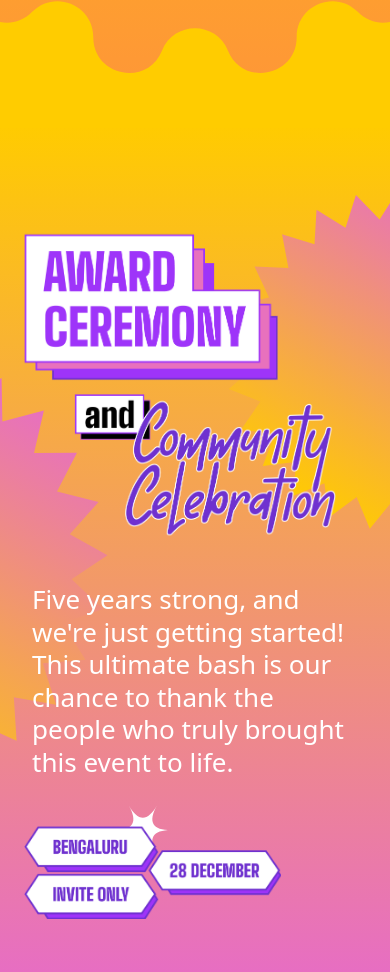
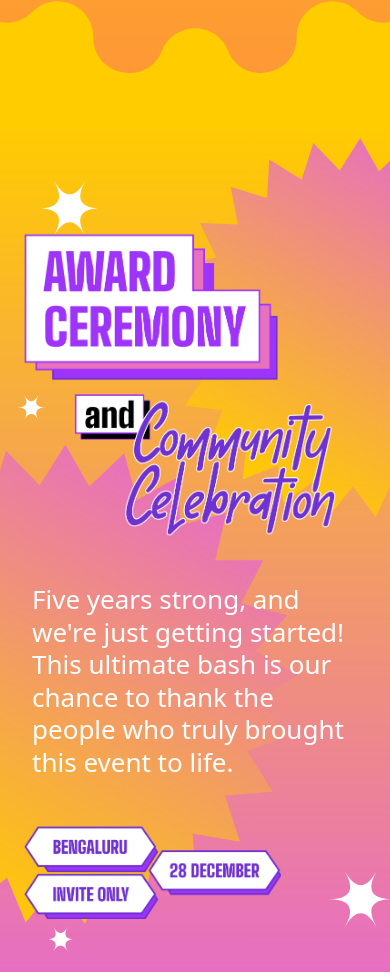
Before and after one commit to Hack-This-Fall/Hack-This-Fall-2025, a Next.js app: page / in a window 390 px wide. Shown: the part 1358-2330 px from the top of the page. Built offline with nearby package versions, Linux system fonts and the light colour scheme; a web font is replaced by a local one.

Commit message:
fix: immersion

```diff
--- a/src/app/globals.css
+++ b/src/app/globals.css
@@ -210,3 +210,11 @@
   background-repeat: no-repeat; /* Prevents image repetition */
   /* background-attachment: fixed; Keeps the background fixed during scrolling */
 }
+
+.award-ceremony-mob {
+  background-image: url("/assets/award-ceremony/mob-banner.svg"); /* Path relative to the public folder */
+  background-size: cover; /* Ensures the image covers the entire background */
+  background-position: center; /* Centers the image */
+  background-repeat: no-repeat; /* Prevents image repetition */
+  /* background-attachment: fixed; Keeps the background fixed during scrolling */
+}
--- a/src/components/AwardCeremony.jsx
+++ b/src/components/AwardCeremony.jsx
@@ -4,7 +4,7 @@ import Image from "next/image";
 export default function AwardCeremony() {
   return (
     <>
-      <div className="hidden md:block w-screen bg-red-300 max-w-[1500px] mx-auto aspect-[1512/937] h-auto award-ceremony">
+      <div className="hidden md:block w-screen bg-red-300 mx-auto aspect-[1512/937] h-auto award-ceremony">
         <div className="container mx-auto px-60 flex items-center justify-center min-h-screen">
           <div className="flex flex-col items-center">
             <div className="relative flex flex-col">
@@ -25,7 +25,7 @@ export default function AwardCeremony() {
       </div>
 
       {/* Mobile */}
-      <div className="md:hidden w-screen min-h-screen award-ceremony flex flex-col justify-center">
+      <div className="md:hidden w-screen min-h-screen award-ceremony-mob flex flex-col justify-center">
         <div className="mx-auto min-h-[100%] w-full">
           <div className="flex flex-col items-center justify-center text-center px-6">
             <div>
--- a/src/components/HackerHouse.jsx
+++ b/src/components/HackerHouse.jsx
@@ -4,7 +4,7 @@ export default function HackerHouse() {
   return (
     <>
       {/* Desktop */}
-      <div className="hidden md:block w-screen bg-red-300 max-w-[1500px] mx-auto aspect-[1513/874] h-auto hacker-house">
+      <div className="hidden md:block w-screen bg-red-300 mx-auto aspect-[1513/874] h-auto hacker-house">
         <div className="container mx-auto relative h-full w-full">
           <div className="h-full">
             <div className="top-bar flex justify-between px-6 pt-20">
```
Also changed, not shown: public/assets/award-ceremony/mob-banner.svg (added).
